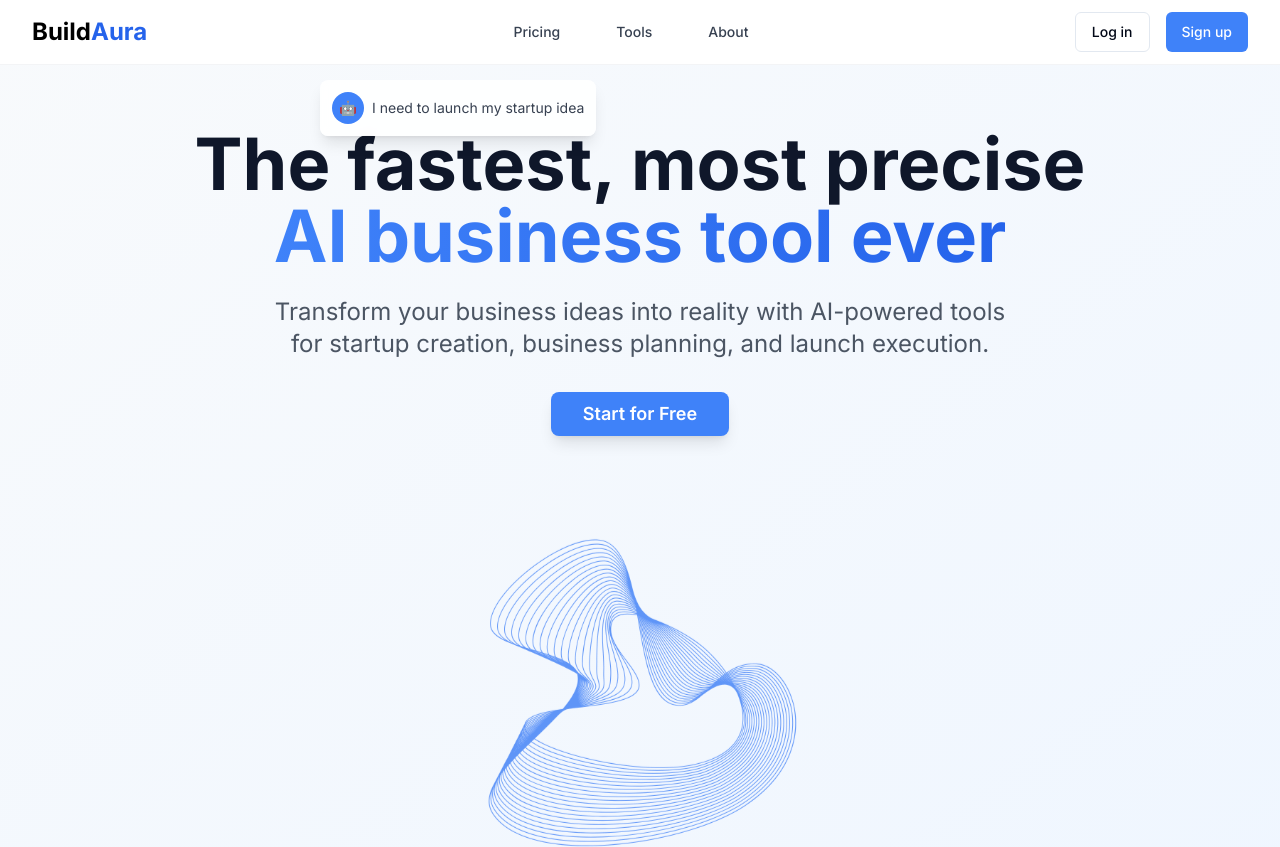
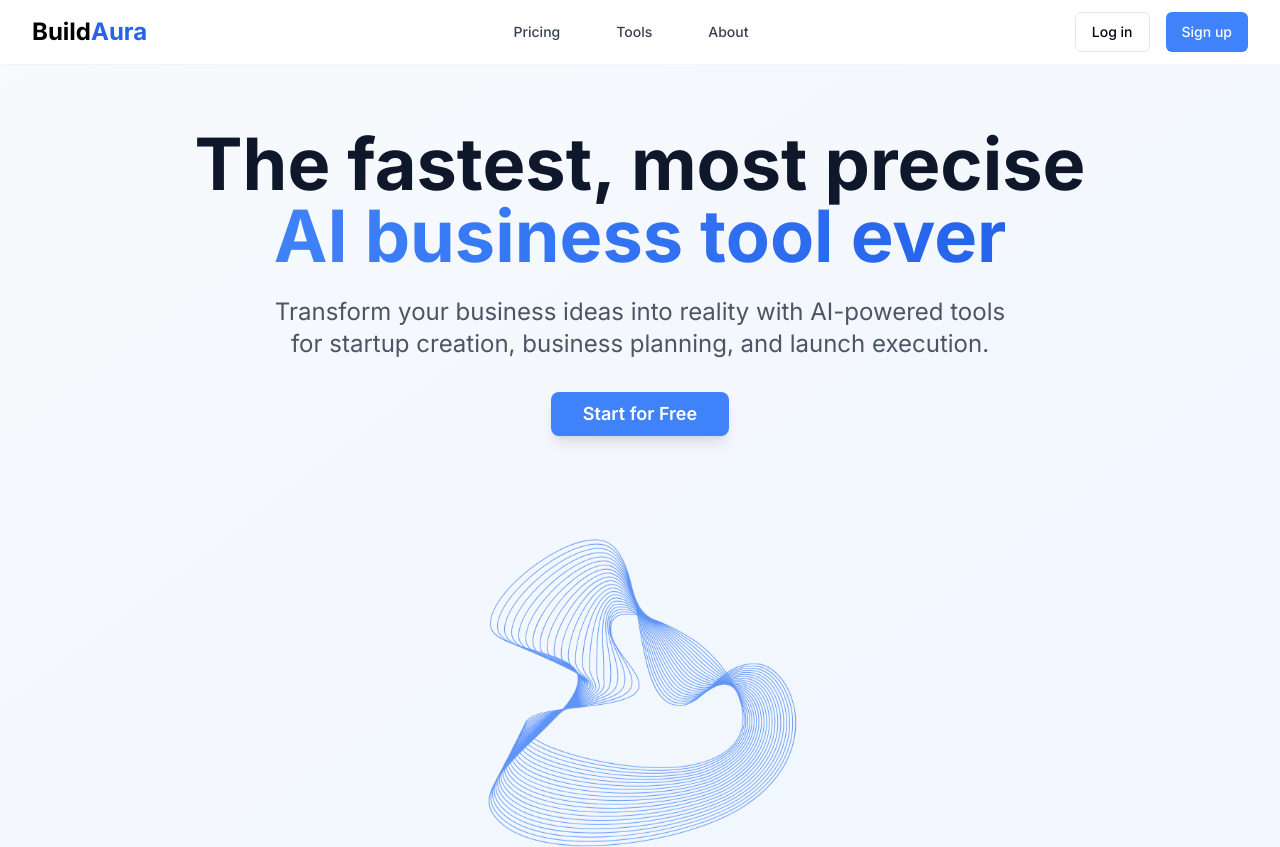
Before and after one commit to tylerkarim/biz-brain-blueprint, a React (Vite) app: page / in a window 1280 px wide. Shown: the top 847 px of the page. Built offline with nearby package versions, Linux system fonts and the light colour scheme.

Commit message:
Remove AI comment
Removes the floating AI comment from the hero section.

```diff
--- a/src/components/HeroSection.tsx
+++ b/src/components/HeroSection.tsx
@@ -11,18 +11,6 @@ export const HeroSection = () => {
 
       <div className="max-w-7xl mx-auto">
         <div className="text-center">
-          {/* Floating Assistant Message */}
-          <div className="absolute top-20 left-1/4 hidden lg:block animate-float">
-            <Card className="p-3 shadow-lg border-0 bg-white/90 backdrop-blur-sm">
-              <div className="flex items-center space-x-2">
-                <div className="w-8 h-8 bg-primary rounded-full flex items-center justify-center">
-                  <span className="text-white text-sm">🤖</span>
-                </div>
-                <span className="text-sm text-gray-700">I need to launch my startup idea</span>
-              </div>
-            </Card>
-          </div>
-
           {/* Main Content */}
           <div className="mx-auto max-w-4xl">
             <h1 className="text-4xl md:text-6xl lg:text-7xl font-bold text-navy-900 mb-6 leading-tight">
```
